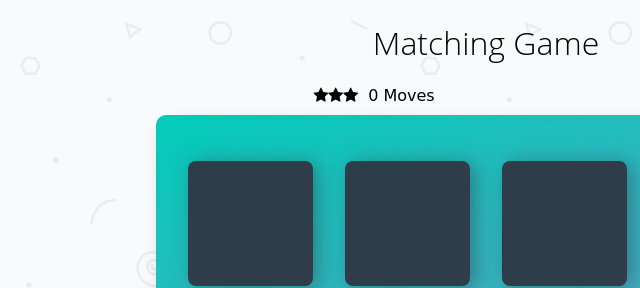
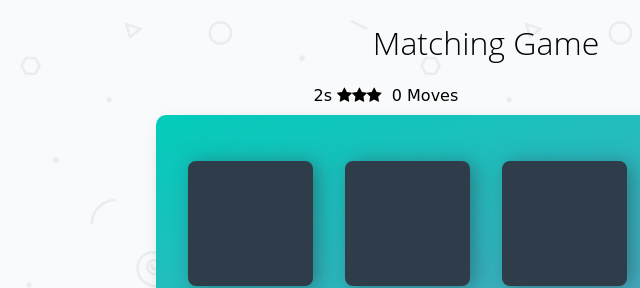
Before and after one commit to UmbreonHugs/memory_game, a plain HTML site: page index.html in a window 1280 px wide. Both pictures are taken after a click on the element 805 px from the left and 95 px from the top of the page. Shown: the top 288 px of the page, 154-794 px from the left. Drawn offline with nearby package versions, Linux system fonts and the light colour scheme; a web font is replaced by a local one.

Commit message:
Added timer function

```diff
--- a/index.html
+++ b/index.html
@@ -17,6 +17,7 @@
         </header>
 
         <section class="score-panel">
+          <span class="seconds-counter">0s</span>
         	<ul class="stars">
         	</ul>
 
--- a/js/app.js
+++ b/js/app.js
@@ -35,6 +35,8 @@ var moves = 0;
 var moveSelector = document.querySelector('.moves');
 var stars = 3; // default star amount
 var starsSelector = document.querySelector('.stars');
+var seconds = 0;
+var timerElement = document.querySelector('.seconds-counter');
 
 function buildStars(n) {
   var starHTML = ``;
@@ -50,6 +52,11 @@ function loadGame() {
   deck.innerHTML = cardHTML.join('');
   moveSelector.innerText = moves;
   starsSelector.innerHTML = buildStars(3);
+  interval = setInterval(function() {
+      seconds++;
+      timerElement.innerText = seconds + "s";
+    }, 1000);
+
   //console.log(cardHTML)
 }
 function buildDeck(card) {
@@ -63,6 +70,10 @@ function resetGame() {
   openedIcons = [];
   moves = 0;
   stars = 3;
+  seconds = 0;
+  clearInterval(interval);
+  timerElement.innerText = "0s";
+  // load game and load event listener
   loadGame();
   cardEvent();
 }
```
